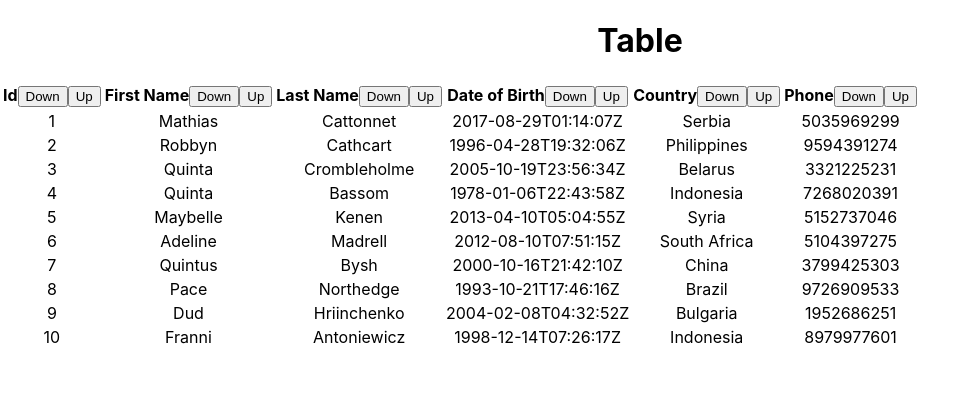
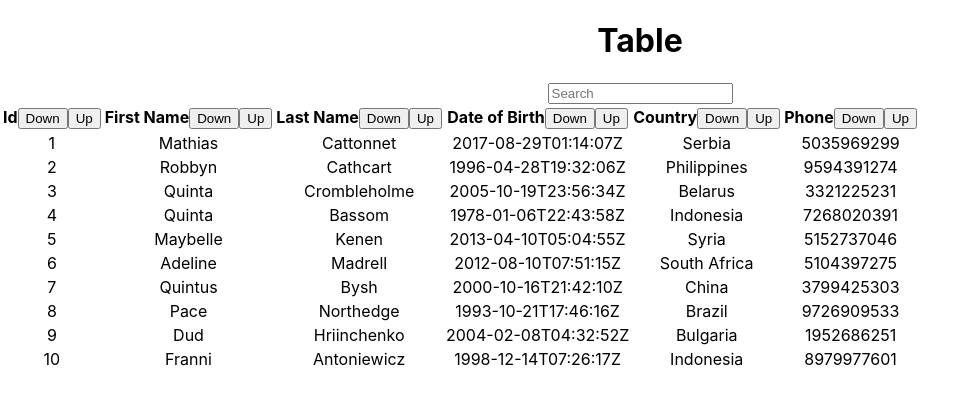
Before and after one commit to NikolasGumenyuk/my-react-table-v2, a React (Create React App) app: page / in a window 1280 px wide. Shown: the top 404 px of the page, without its empty margins (0-976 px from the left). Built offline with nearby package versions, Linux system fonts and the light colour scheme.

Commit message:
add search

```diff
--- a/src/components/BasicTable.js
+++ b/src/components/BasicTable.js
@@ -6,27 +6,47 @@ import { Body } from "./Body";
 
 export const BasicTable = () => {
   const [data, setData] = React.useState(MOCK_DATA.slice(0, 10));
+  const [search, setSearch] = React.useState("");
+  const [searchResults, setSearchResults] = React.useState([]);
   const columns = COLUMNS;
-  // const data = MOCK_DATA.slice(0, 10);
   let sortedData = data;
 
+
   const sortData = (fieldName, direction) => {
-    // console.log(fieldName, direction);
     const sortDownFunc = (a, b) =>
       a[fieldName] > b[fieldName] ? 1 : b[fieldName] > a[fieldName] ? -1 : 0;
 
     const sortUpFunc = (a, b) =>
       a[fieldName] < b[fieldName] ? 1 : b[fieldName] < a[fieldName] ? -1 : 0;
 
-    const selectedDirection =
-      direction === "down" ? sortDownFunc : sortUpFunc;
+    const selectedDirection = direction === "down" ? sortDownFunc : sortUpFunc;
 
     setData(sortedData.slice().sort(selectedDirection));
-
-    // console.log(sortedData);
   };
 
+  const handleChange = (event) => {
+    setSearch(event.target.value);
+  };
+  React.useEffect(() => {
+    const results = data.filter((item) => {
+      const valueArray = Object.values(item).map((item) =>
+        (item + "").toLowerCase()
+      );
+
+      return !!valueArray.find((str) => str.includes(search.toLowerCase()));
+    });
+
+    setSearchResults(results);
+  }, [search]);
+
   return (
+    <>
+      <input
+        type="text"
+        placeholder="Search"
+        value={search}
+        onChange={handleChange}
+      />
       <table>
         <thead>
           <tr key="header">
@@ -37,11 +57,12 @@ export const BasicTable = () => {
         </thead>
         <tbody>
           {data.map((item, index) => (
-          <tr key={index}>
+            <tr key={index} className={search.trim().length && !!searchResults.find(s => s.id === item.id) ? 'color' : ''}>
               <Body columns={columns} item={item} />
             </tr>
           ))}
         </tbody>
       </table>
+    </>
   );
 };
--- a/src/components/Body.js
+++ b/src/components/Body.js
@@ -4,6 +4,8 @@ export function Body(props) {
   const { columns, item } = props;
 
   return columns.map((column) => (
-    <td key={item.id + column.accessor}>{item[column.accessor]}</td>
+    <td key={item.id + column.accessor}>
+      {item[column.accessor]}
+    </td>
   ));
 }
--- a/src/index.css
+++ b/src/index.css
@@ -11,3 +11,7 @@ code {
   font-family: source-code-pro, Menlo, Monaco, Consolas, 'Courier New',
     monospace;
 }
+
+.color {
+  background: yellow;
+}
```
Also changed, not shown: src/components/Headers.js (+4 -4 lines), src/App.js (line endings or trailing spaces). Lines whose indentation alone changed are shown as unchanged.
